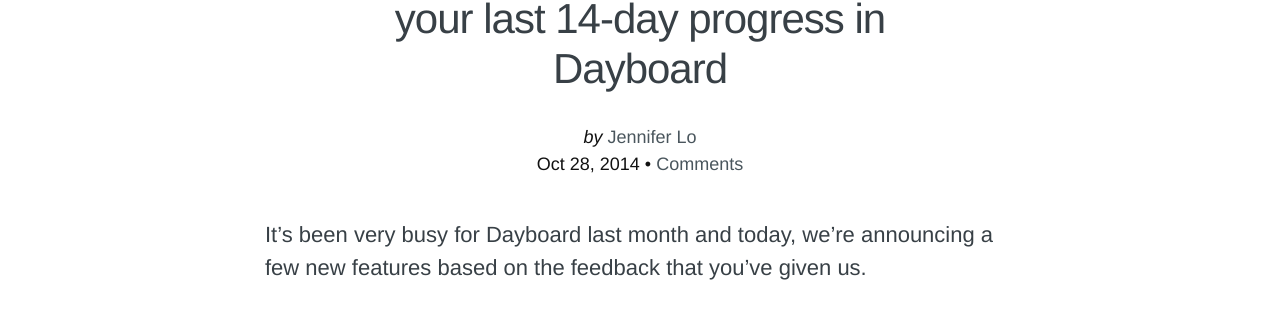
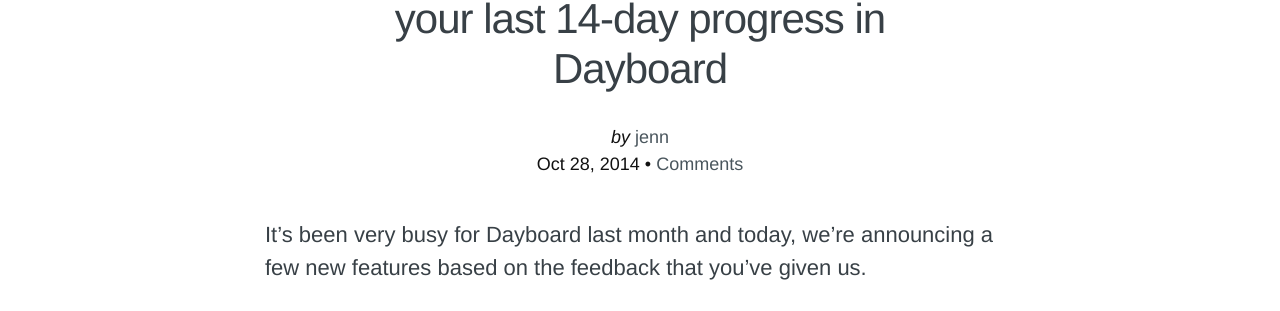
Before and after one commit to dayboard/blog, a Jekyll site: the page built from _posts/tumblr/2014-10-27-new-stuff-tomorrow-list-individual-histories.html, in a window 1280 px wide and 900 px high. Shown: the part 238-549 px from the top of the window. Built offline with Jekyll 4.4.1, drawn with Linux system fonts in a browser that asks for light colours; nearby versions of some CDN libraries; comment, search, counter and statistics services are not loaded.

Commit message:
Changed how we use the variable author on all the posts

```diff
--- a/_posts/tumblr/2014-08-12-introducing-dayboard-a-daily-task-management-app.html
+++ b/_posts/tumblr/2014-08-12-introducing-dayboard-a-daily-task-management-app.html
@@ -3,8 +3,7 @@
 title: 'Dayboard: A web app that helps you fight guilt and procrastination'
 date: '2014-08-12T06:01:00-04:00'
 categories: Product
-author: John Chan
-author_twitter_handle: jtcchan
+author: john
 disqus_identifier: 1
 tumblr_url: http://blog.dayboard.co/post/94530459561/introducing-dayboard-a-daily-task-management-app
 teaser_src: "assets/images/teaser/dayboard-promo.png"
--- a/_posts/tumblr/2014-10-27-new-stuff-tomorrow-list-individual-histories.html
+++ b/_posts/tumblr/2014-10-27-new-stuff-tomorrow-list-individual-histories.html
@@ -3,8 +3,7 @@
 title: 'Plan tasks for tomorrow and see your last 14-day progress in Dayboard'
 date: '2014-10-27T20:44:00-04:00'
 categories: Product
-author: Jennifer Lo
-author_twitter_handle: jennlo_
+author: jenn
 disqus_identifier: 2
 tumblr_url: http://blog.dayboard.co/post/101735311789/new-stuff-tomorrow-list-individual-histories
 teaser_src: "assets/images/teaser/basic-history-fullscreen.png"
--- a/_posts/tumblr/2014-11-24-why-productivity-today-is-about-effectiveness-not.html
+++ b/_posts/tumblr/2014-11-24-why-productivity-today-is-about-effectiveness-not.html
@@ -3,8 +3,7 @@
 title: Why productivity today is about effectiveness, not efficiency
 date: '2014-11-24T09:03:00-05:00'
 categories: Productivity
-author: Jennifer Lo
-author_twitter_handle: jennlo_
+author: jenn
 disqus_identifier: 3
 tumblr_url: http://blog.dayboard.co/post/100590788179/why-productivity-today-is-about-effectiveness-not
 teaser_src: "assets/images/teaser/todolist.png"
--- a/_posts/tumblr/2015-02-10-new-feature-slack-integration.html
+++ b/_posts/tumblr/2015-02-10-new-feature-slack-integration.html
@@ -3,8 +3,7 @@
 title: 'Slack integration is now available to teams in Dayboard'
 date: '2015-02-10T08:01:00-05:00'
 categories: Product
-author: Jennifer Lo
-author_twitter_handle: jennlo_
+author: jenn
 disqus_identifier: 4
 tumblr_url: http://blog.dayboard.co/post/110638015922/new-feature-slack-integration
 teaser_src: "assets/images/teaser/slack-integration.png"
--- a/_posts/tumblr/2015-06-11-update-quickly-see-who-youre-blocking-from-the.html
+++ b/_posts/tumblr/2015-06-11-update-quickly-see-who-youre-blocking-from-the.html
@@ -3,8 +3,7 @@
 title: "Quickly see your team's bottlenecks with Dayboard"
 date: '2015-06-11T17:43:03-04:00'
 categories: Product
-author: Jennifer Lo
-author_twitter_handle: jennlo_
+author: jenn
 disqus_identifier: 5
 tumblr_url: http://blog.dayboard.co/post/121312736414/update-quickly-see-who-youre-blocking-from-the
 teaser_src: "assets/images/teaser/blockers-in-chrome.png"
--- a/_posts/tumblr/2015-08-03-update-quickly-resolve-stale-tasks-as-they-come.html
+++ b/_posts/tumblr/2015-08-03-update-quickly-resolve-stale-tasks-as-they-come.html
@@ -3,8 +3,7 @@
 title: 'How to resolve stale tasks as they come up in Dayboard'
 date: '2015-08-03T06:01:22-04:00'
 categories: Product
-author: Jennifer Lo
-author_twitter_handle: jennlo_
+author: jenn
 disqus_identifier: 6
 tumblr_url: http://blog.dayboard.co/post/125755840658/update-quickly-resolve-stale-tasks-as-they-come
 teaser_src: "assets/images/teaser/stale-tasks-notification.png"
```
